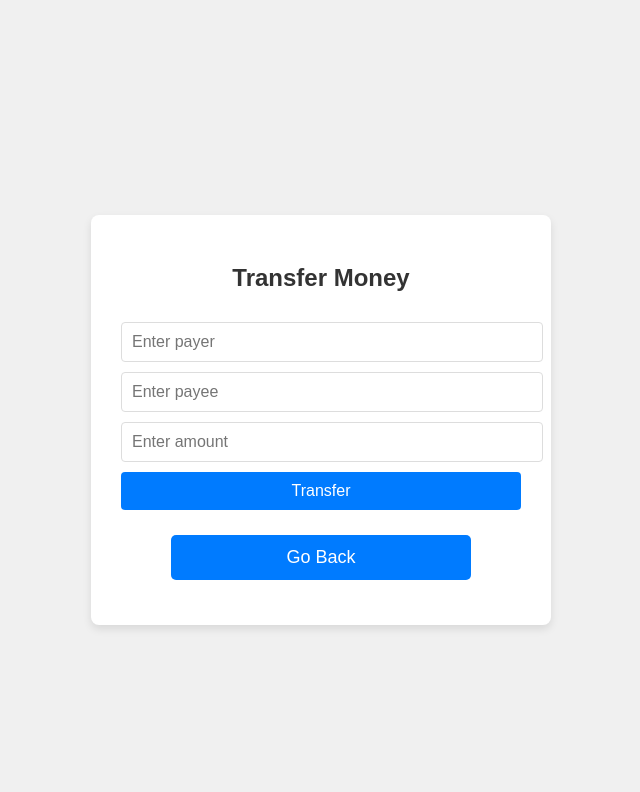
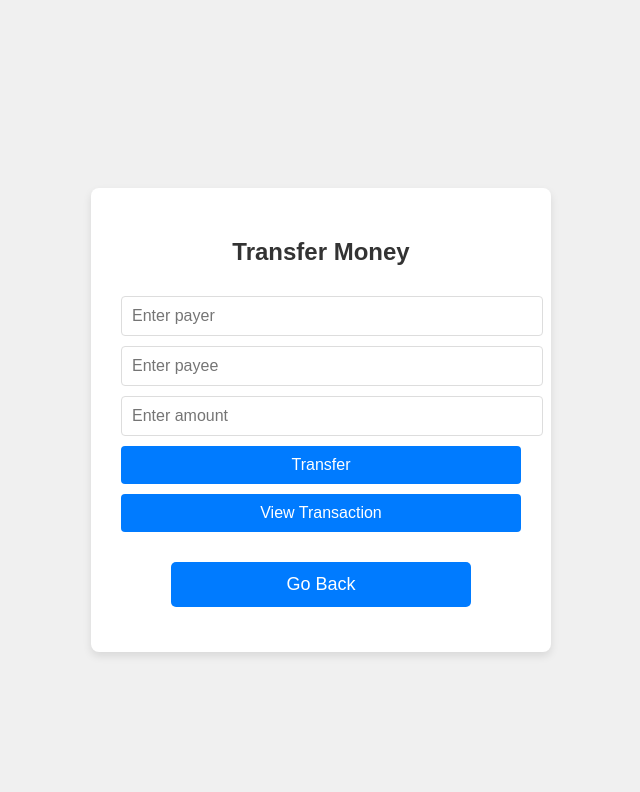
Before and after one commit to lw-iab/SC6113-AY2026T1, a Flask app: page /transferMoney in a window 1280 px wide. Shown: the top 792 px of the page, without its empty margins (319-959 px from the left). Run offline with Flask 3, Linux system fonts and the light colour scheme; some libraries are stand-ins or nearby versions.

Commit message:
edit transferMoney

```diff
--- a/templates/transferMoney.html
+++ b/templates/transferMoney.html
@@ -13,6 +13,11 @@
         <input type="text" id="amount" placeholder="Enter amount" required>
 
         <button class="btn" onclick="transfer()">Transfer</button>
+        <button class="btn" onclick="transaction()">View Transaction</button>
+
+        <p id="view Payer"></p>
+        <p id="view Payee"></p>
+        <p id="view Amount"></p>
 
         <form action="/main" method="POST">
             <input type="submit" value="Go Back">
@@ -70,10 +75,27 @@
                 "type": "function"
                 }
             ];
-            const web3 = new Web3(Web3.givenProvider);
+            const web3 = new Web3(window.ethereum);
             const contract = new web3.eth.Contract(contractABI, contractAddress);
 
             async function transfer() {
+                const accounts = await web3.eth.requestAccounts();
+                const payer = document.getElementById("payer").value;
+                const payee = document.getElementById("payee").value;
+                const amount = document.getElementById("amount").value;
+                console.log("Payer:", payer);
+                console.log("Payee:", payee);
+                console.log("Amount:", amount);
+
+                console.log("Accounts[0]:", accounts[0]);
+                await contract.methods.transfer(payer, payee, amount).send({ from: accounts[0] });
+            }
+
+            async function transaction() {
+                const result = await contract.methods.transaction().call();
+                document.getElementById("view Payer").innerText = `Payer: ${result[0]}`;
+                document.getElementById("view Payee").innerText = `Payee: ${result[1]}`;
+                document.getElementById("view Amount").innerText = `Amount: ${result[2]}`;
             }
         </script>
     </div>
```
